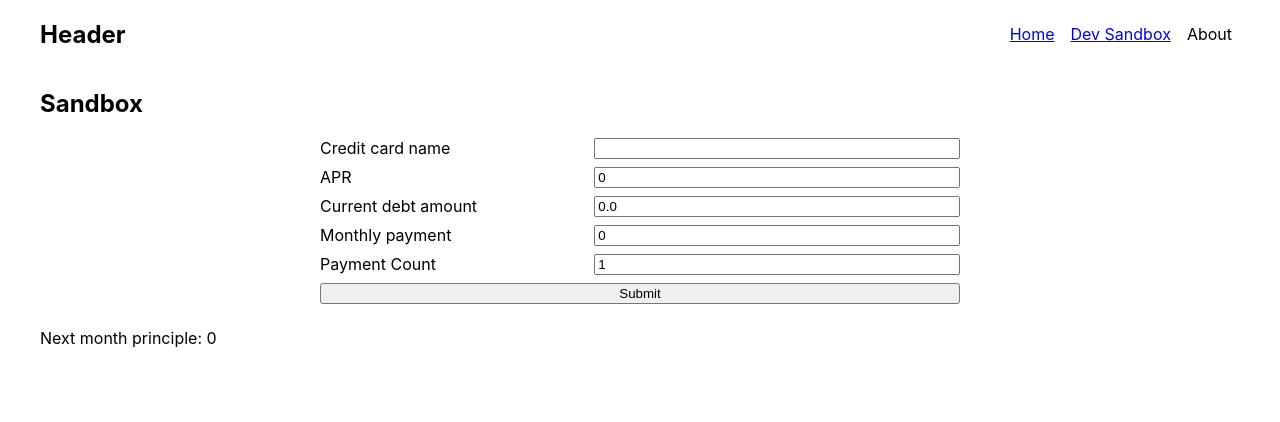
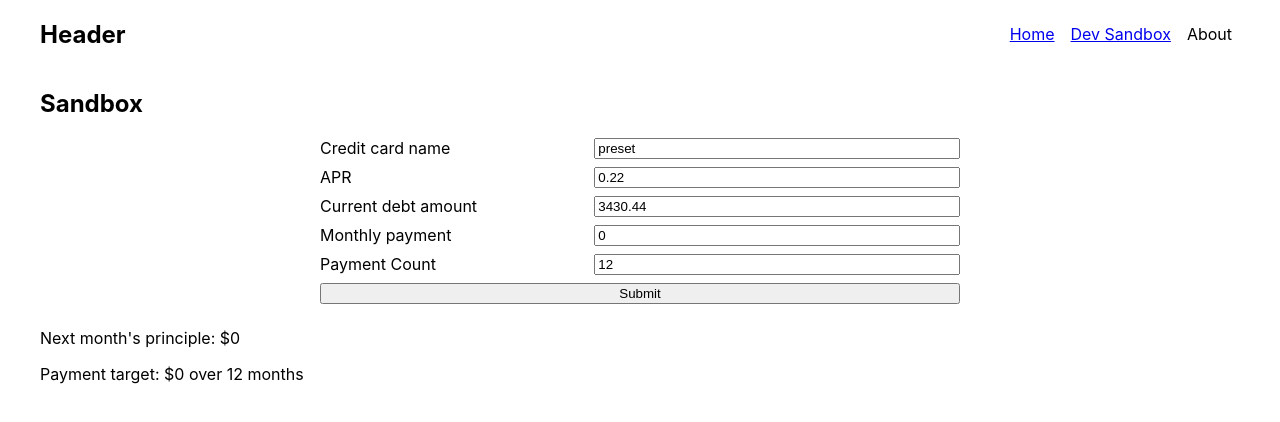
Before and after one commit to royemosby/debt-burndown, a React (Vite) app: page /dev in a window 1280 px wide. Shown: the top 422 px of the page. Built offline with nearby package versions, Linux system fonts and the light colour scheme; what financejs would draw is missing.

Commit message:
change type to numbers for calc purposes

```diff
--- a/src/features/dev/ccForm.tsx
+++ b/src/features/dev/ccForm.tsx
@@ -3,25 +3,32 @@ import styles from './sandbox.module.scss';
 import * as fromFinance from '@/adapters/finance/calculations';
 
 export function CCForm() {
-  const [ccName, setCcName] = useState('');
-  const [apr, setApr] = useState('0');
-  const [principle, setPrinciple] = useState('0.0');
+  const [ccName, setCcName] = useState('preset');
+  const [apr, setApr] = useState(0.22);
+  const [principle, setPrinciple] = useState(3430.44);
   const [nextMonthPrinciple, setNextMonthPrinciple] = useState(0);
-  const [monthlyPayment, setMonthlyPayment] = useState('0');
-  const [paymentCount, setPaymentCount] = useState('1');
+  const [monthlyPayment, setMonthlyPayment] = useState(0);
+  const [paymentCount, setPaymentCount] = useState(12);
+  const [paymentCountDisplay, setPaymentCountDisplay] = useState(12);
+  const [paymentTarget, setPaymentTarget] = useState(0);
 
   function onSubmit(evt): void {
     evt.preventDefault();
+    setPaymentCountDisplay(paymentCount);
     setNextMonthPrinciple(
-      fromFinance.monthlyInterest({ principle: parseFloat(principle), apr: parseFloat(apr) })
+      fromFinance.monthlyPrinciple({
+        principle: principle,
+        apr: apr,
+        payment: monthlyPayment,
+      })
     );
-    const paymentTarget = fromFinance.amortization({
-      principle: parseFloat(principle),
-      rate: parseFloat(apr),
-      paymentCount: parseFloat(paymentCount),
-    });
-    console.log(paymentTarget);
-    setMonthlyPayment(paymentTarget.toString());
+    setPaymentTarget(
+      fromFinance.amortization({
+        principle: principle,
+        rate: apr,
+        paymentCount: paymentCount,
+      })
+    );
   }
   return (
     <>
@@ -44,7 +51,7 @@ export function CCForm() {
             type="number"
             name="apr"
             value={apr}
-            onChange={evt => setApr(evt.target.value)}
+            onChange={evt => setApr(parseFloat(evt.target.value))}
           />
         </div>
         <div>
@@ -55,7 +62,7 @@ export function CCForm() {
             type="number"
             name="currentDebt"
             value={principle}
-            onChange={evt => setPrinciple(evt.target.value)}
+            onChange={evt => setPrinciple(parseFloat(evt.target.value))}
           />
         </div>
         <div>
@@ -66,7 +73,7 @@ export function CCForm() {
             type="number"
             name="monthlyPayment"
             value={monthlyPayment}
-            onChange={evt => setMonthlyPayment(evt.target.value)}
+            onChange={evt => setMonthlyPayment(parseFloat(evt.target.value))}
           />
         </div>
         <div>
@@ -75,14 +82,17 @@ export function CCForm() {
             type="number"
             name="paymentCount"
             value={paymentCount}
-            onChange={evt => setPaymentCount(evt.target.value)}
+            onChange={evt => setPaymentCount(parseFloat(evt.target.value))}
           />
         </div>
         <div>
           <input type="submit" />
         </div>
       </form>
-      <p>Next month principle: {nextMonthPrinciple}</p>
+      <p>Next month's principle: ${nextMonthPrinciple}</p>
+      <p>
+        Payment target: ${paymentTarget} over {paymentCountDisplay} months
+      </p>
     </>
   );
 }
```
